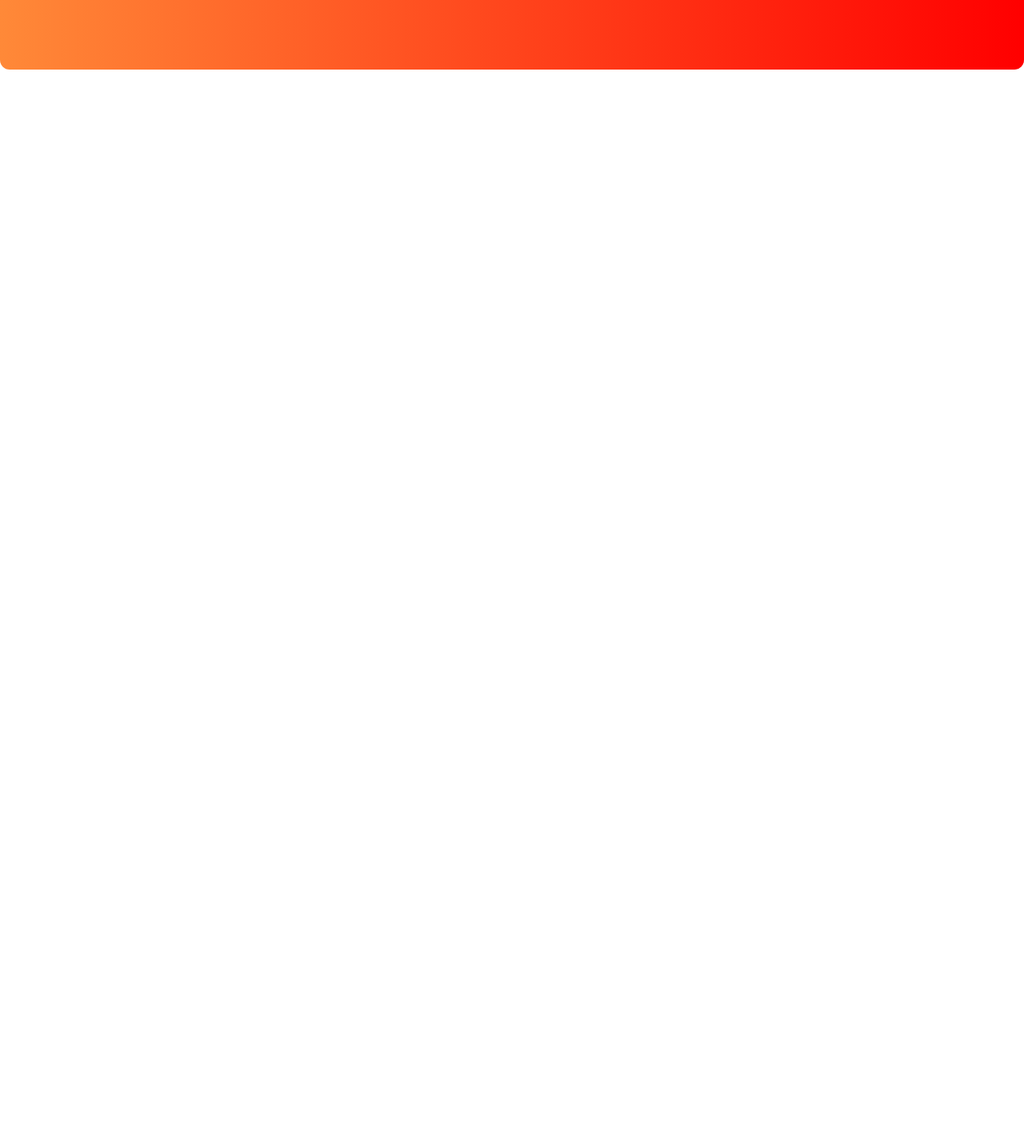
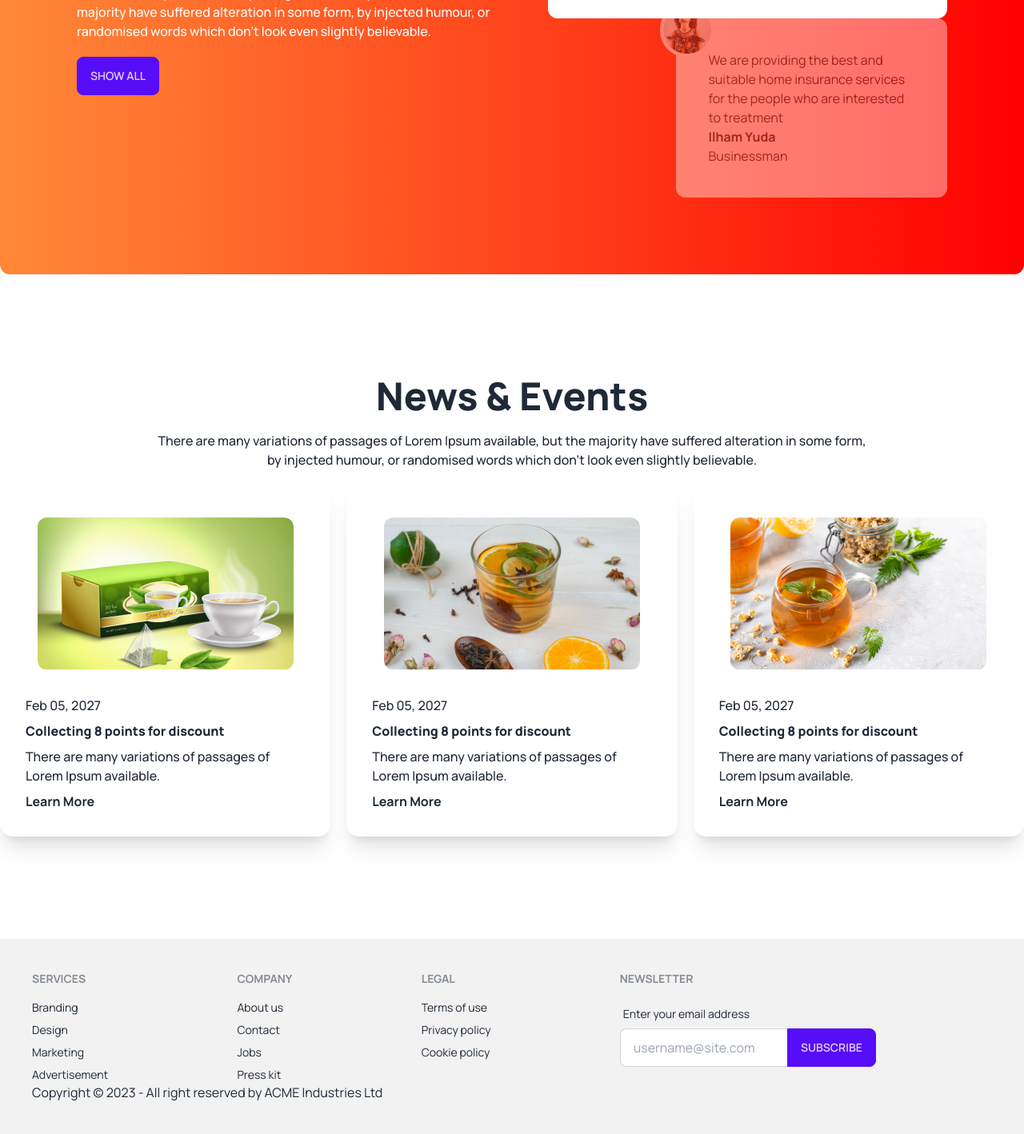
Before and after one commit to mahmudulturan/tea-house-with-daisyui, a plain HTML site: page index.html in a window 1280 px wide. Shown: the part 2208-3626 px from the top of the page at 80% size. Before the commit the page ends 2423 px from the top, so only its background shows below. Drawn offline with nearby package versions, Linux system fonts and the light colour scheme.

Commit message:
error push

```diff
--- a/index.html
+++ b/index.html
@@ -136,16 +136,36 @@
         </section>
 
         <!-- Super Sections -->
-        <section class="my-32 container mx-auto bg-gradient-to-r from-[#FF8938] to-[#F00] rounded-xl p-24 flex gap-5">
+        <section class="my-32 container mx-auto bg-gradient-to-r from-[#FF8938] to-[#F00] rounded-xl p-24 flex flex-col md:flex-row gap-5 ">
+            <div class="flex items-center md:pr-40" >
                 <div class="space-y-5">
                     <h1 class="font-extrabold text-5xl text-white">Meet Our Super <br>
                         Clients</h1>
                    <p class="text-base font-medium text-white">There are many variations of passages of Lorem Ipsum available, but the majority have suffered alteration in some form, by injected humour, or randomised words which don't look even slightly believable. </p>
                    <button class="btn btn-primary">Show All</button>
                 </div>
-            <div>
-                <div class="bg-white rounded-xl p-10 relative">
-                    <img class="absolute -top-5 -left-5" src="./images/client.png" alt="">
+            </div>
+
+            <!-- reviews container  -->
+
+            <!-- previous review -->
+            <div class="relative">
+                <div class="bg-white rounded-xl p-10 relative opacity-40 mb-16 z-10">
+                    <img class="absolute -top-5 -left-5 bg-white border-4 border-solid rounded-full border-white" src="./images/client.png" alt="">
+                    <p >We are providing the best and suitable home insurance services for the people who are interested to treatment</p>
+                    <h6 class="font-bold">Ilham Yuda</h6>
+                    <p>Businessman</p>
+                </div>
+            <!-- current review -->
+                <div class="bg-white rounded-xl p-10 absolute top-28 md:-left-40 md::w-[433px] z-20">
+                    <img class="absolute -top-5 -left-5 bg-white border-4 border-solid rounded-full border-white" src="./images/client.png" alt="">
+                    <p >We are providing the best and suitable home insurance services for the people who are interested to treatment</p>
+                    <h6 class="font-bold">Ilham Yuda</h6>
+                    <p>Businessman</p>
+                </div>
+            <!-- next review -->
+                <div class="bg-white rounded-xl p-10 relative opacity-40 z-10">
+                    <img class="absolute -top-5 -left-5 bg-white border-4 border-solid rounded-full border-white" src="./images/client.png" alt="">
                     <p >We are providing the best and suitable home insurance services for the people who are interested to treatment</p>
                     <h6 class="font-bold">Ilham Yuda</h6>
                     <p>Businessman</p>
@@ -153,9 +173,92 @@
             </div>
         </section>
 
+        <!-- news sections -->
+        <section class="text-center my-32 container mx-auto">
+            <h1 class="font-extrabold text-5xl mb-5">News & Events</h1>
+            <p class="font-medium w-[901px] mx-auto">There are many variations of passages of Lorem Ipsum available, but the majority have suffered alteration in some form, by injected humour, or randomised words which don't look even slightly believable. </p>
+
+
+            <div class="grid grid-cols-1 md:grid-cols-2 lg:grid-cols-3 gap-5 mt-5">
+                <div class="card bg-base-100 shadow-xl">
+                    <figure class="px-10 pt-10">
+                      <img src="/images/news-1.png" alt="Shoes" class="rounded-xl" />
+                    </figure>
+                    <div class="card-body text-left">
+                        <p class="text-base font-medium">Feb 05, 2027</p>
+                      <h2 class="font-extrabold">Collecting 8 points for discount</h2>
+                      <p class="text-base font-medium">There are many variations of passages of Lorem Ipsum available.</p>
+                      <h6 class="font-bold font-base">Learn More</h6>
+                    </div>
+                  </div>
+                <div class="card bg-base-100 shadow-xl">
+                    <figure class="px-10 pt-10">
+                      <img src="/images/news-2.png" alt="Shoes" class="rounded-xl" />
+                    </figure>
+                    <div class="card-body text-left">
+                        <p class="text-base font-medium">Feb 05, 2027</p>
+                      <h2 class="font-extrabold">Collecting 8 points for discount</h2>
+                      <p class="text-base font-medium">There are many variations of passages of Lorem Ipsum available.</p>
+                      <h6 class="font-bold font-base">Learn More</h6>
+                    </div>
+                  </div>
+                <div class="card bg-base-100 shadow-xl">
+                    <figure class="px-10 pt-10">
+                      <img src="/images/news-3.png" alt="Shoes" class="rounded-xl" />
+                    </figure>
+                    <div class="card-body text-left">
+                        <p class="text-base font-medium">Feb 05, 2027</p>
+                      <h2 class="font-extrabold">Collecting 8 points for discount</h2>
+                      <p class="text-base font-medium">There are many variations of passages of Lorem Ipsum available.</p>
+                      <h6 class="font-bold font-base">Learn More</h6>
+                    </div>
+                  </div>
+            </div>
+        </section>
+
     </main>
-    <footer>
+    <!-- footer section -->
 
+    <footer  class="p-10 bg-base-200 text-base-content ">
+
+        <div class="footer ">
+            <div>
+                <span class="footer-title">Services</span>
+                <a class="link link-hover">Branding</a>
+                <a class="link link-hover">Design</a>
+                <a class="link link-hover">Marketing</a>
+                <a class="link link-hover">Advertisement</a>
+              </div>
+              <div>
+                <span class="footer-title">Company</span>
+                <a class="link link-hover">About us</a>
+                <a class="link link-hover">Contact</a>
+                <a class="link link-hover">Jobs</a>
+                <a class="link link-hover">Press kit</a>
+              </div>
+              <div>
+                <span class="footer-title">Legal</span>
+                <a class="link link-hover">Terms of use</a>
+                <a class="link link-hover">Privacy policy</a>
+                <a class="link link-hover">Cookie policy</a>
+              </div>
+              <div>
+                <span class="footer-title">Newsletter</span>
+                <div class="form-control w-80">
+                  <label class="label">
+                    <span class="label-text w-fu">Enter your email address</span>
+                  </label>
+                  <div class="relative">
+                    <input type="text" placeholder="username@site.com" class="input input-bordered w-full pr-16" />
+                    <button class="btn btn-primary absolute top-0 right-0 rounded-l-none">Subscribe</button>
+                  </div>
+                </div>
+              </div>
+        </div>
+
+            <div>
+              <p>Copyright © 2023 - All right reserved by ACME Industries Ltd</p>
+            </div>
       </footer>
 
 </body>
```
Lines whose indentation alone changed are shown as unchanged.
